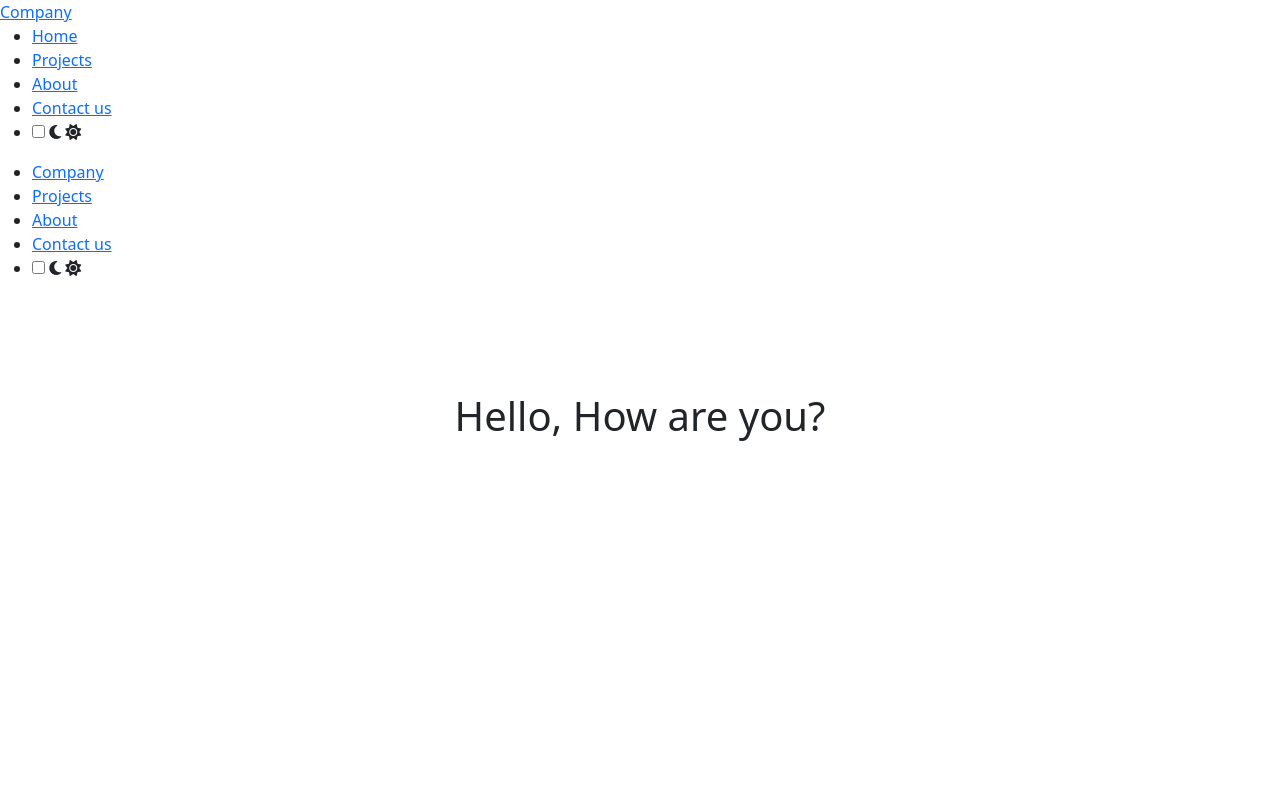
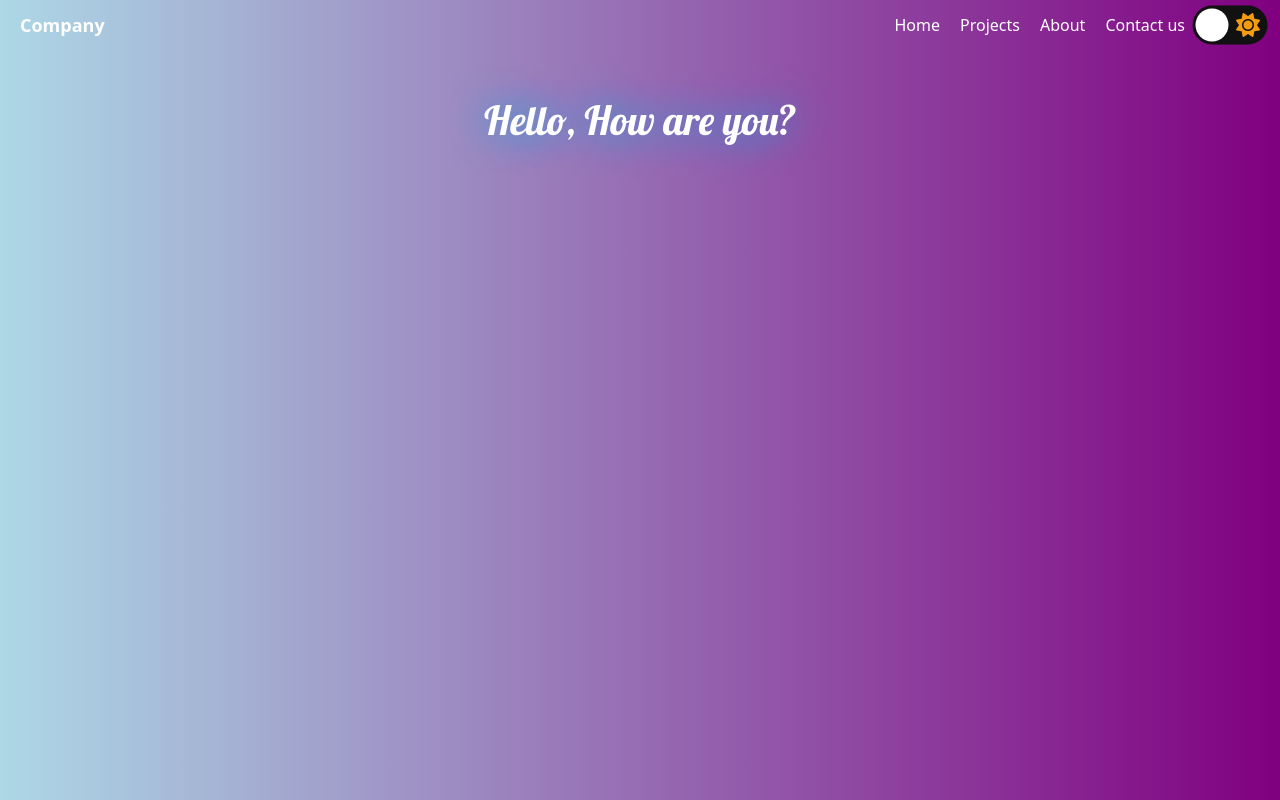
Before and after one commit to chinmayjha/Responsive-navigation-bar, a plain HTML site: page index.html in a window 1280 px wide. Drawn offline with nearby package versions, Linux system fonts and the light colour scheme.

Commit message:
Update index.html

```diff
--- a/index.html
+++ b/index.html
@@ -6,7 +6,7 @@
   <meta http-equiv="X-UA-Compatible" content="IE=edge">
   <meta name="viewport" content="width=device-width, initial-scale=1.0">
   <!--   Link and script  -->
-  <link rel="stylesheet" href="nav.css">
+  <link rel="stylesheet" href="style.css">
   <link rel="stylesheet" href="https://cdn.jsdelivr.net/npm/bootstrap@5.1.3/dist/css/bootstrap.min.css">
   <link rel="stylesheet" href="https://cdnjs.cloudflare.com/ajax/libs/font-awesome/6.1.1/css/all.min.css" integrity="sha512-KfkfwYDsLkIlwQp6LFnl8zNdLGxu9YAA1QvwINks4PhcElQSvqcyVLLD9aMhXd13uQjoXtEKNosOWaZqXgel0g==" crossorigin="anonymous" referrerpolicy="no-referrer" />
 
```
